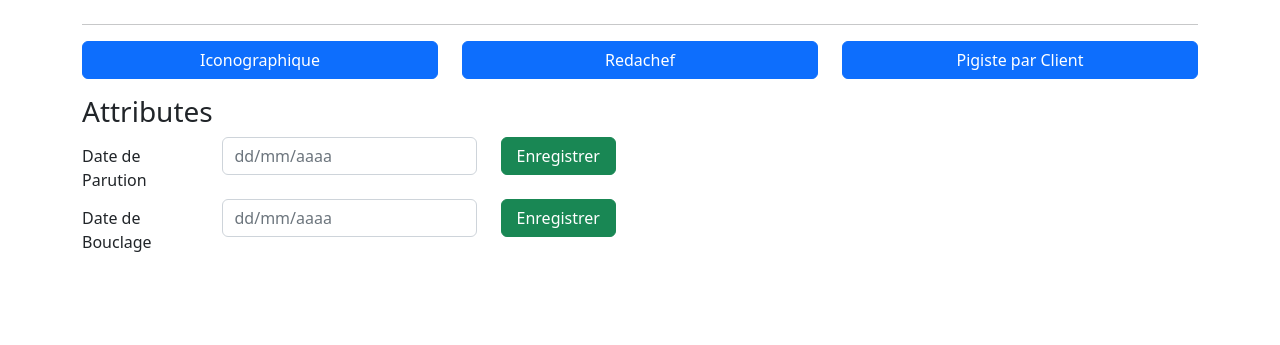
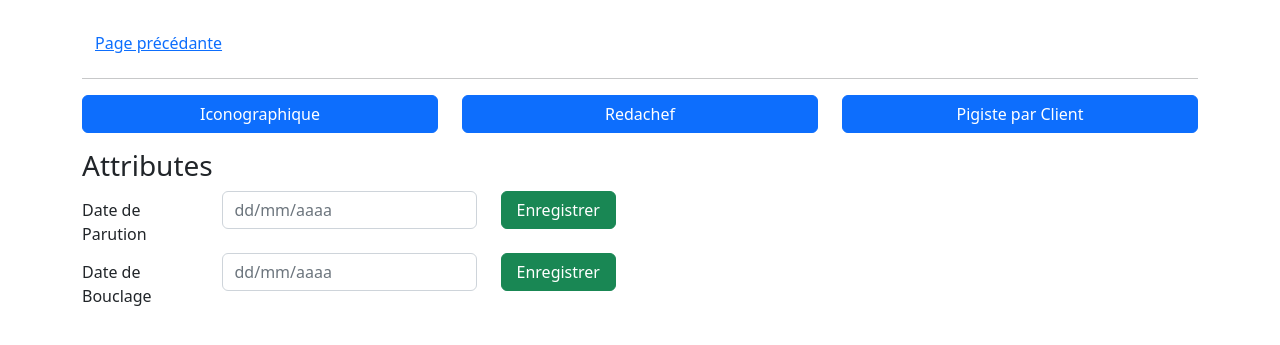
Before and after one commit to Azziden/Ubique, a Symfony app: template templates/choose_magazine_type/index.html.twig in a window 1280 px wide. Shown: the part 56-401 px from the top of the page. Run offline with Twig, Linux system fonts and the light colour scheme; the template is opened without the code that fills it, so the values that code supplies are empty; some libraries are stand-ins or nearby versions.

Commit message:
Fix error previous url
Signed-off-by: Azziden <azzide.rif@gmail.com>

```diff
--- a/templates/choose_magazine_type/index.html.twig
+++ b/templates/choose_magazine_type/index.html.twig
@@ -7,6 +7,8 @@
 {% block body %}
 	<div class="container mt-4 ">
 		<h1>{{ magazine.codeAffaireEnClair }}</h1>
+		<button type="button" class="btn btn-link"><a class="nav-link" href="{{ path('app_accueil') }}">Page précédante
+			</a></button>
 		<hr>
 		<div class="row">
 			<div class="col-md-4">
```
